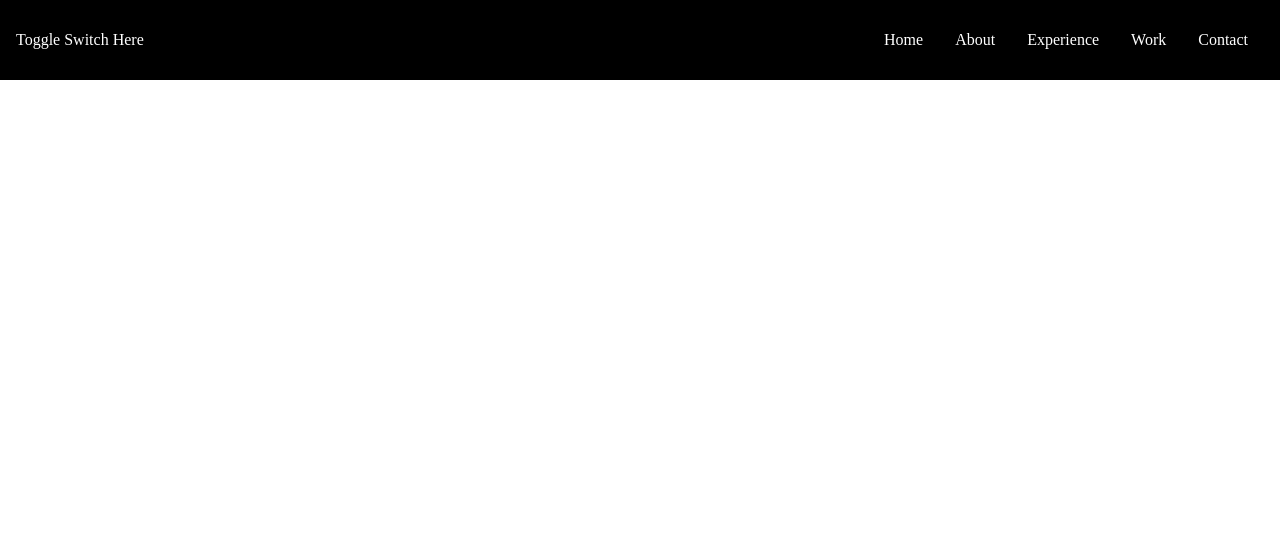
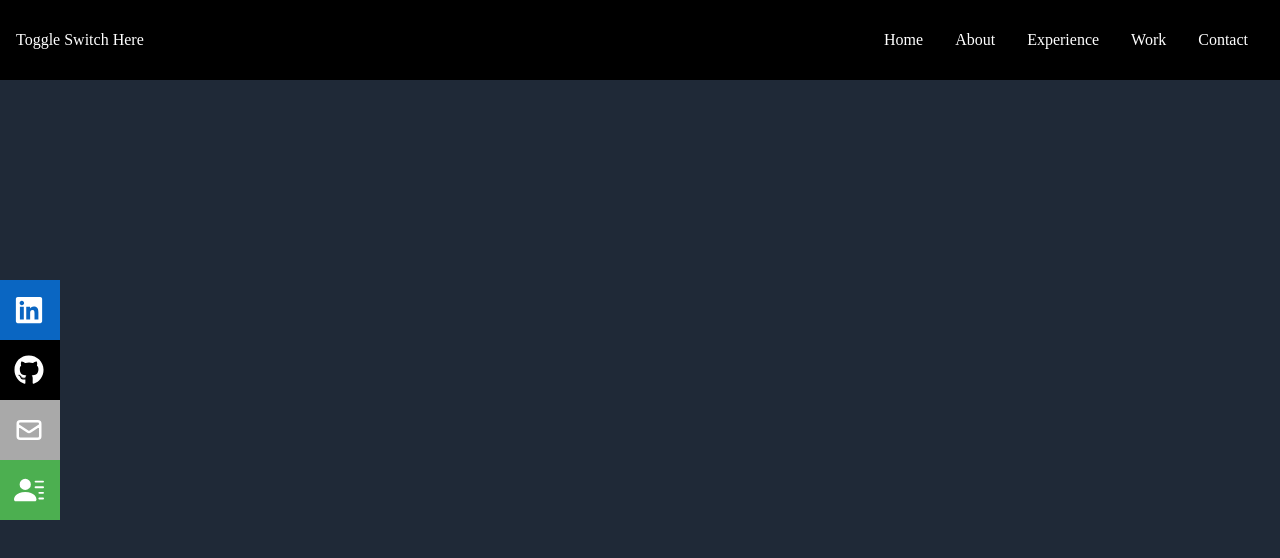
Before and after one commit to imsid22/imsid22.github.io, a React (Create React App) app in the folder portfolio/: page / in a window 1280 px wide. Shown: the top 558 px of the page. Built offline with nearby package versions, Linux system fonts and the light colour scheme; the HTML template or start-up script is replaced by a standard one.

Commit message:
feat: Implemented the navigation bar and social links

```diff
--- a/portfolio/src/App.js
+++ b/portfolio/src/App.js
@@ -1,9 +1,11 @@
+import Home from "./components/Home";
 import NavBar from "./components/NavBar";
 
 function App() {
     return (
         <div>
             <NavBar />
+            <Home />
         </div>
     );
 }
--- a/portfolio/src/components/Home.jsx
+++ b/portfolio/src/components/Home.jsx
@@ -0,0 +1,13 @@
+import React from 'react';
+import {HiArrowNarrowRight} from 'react-icons/hi';
+
+
+const Home = () => {
+  return (
+    <div className='w-full h-screen bg-gray-800'>
+
+    </div>
+  )
+}
+
+export default Home
--- a/portfolio/src/components/NavBar.jsx
+++ b/portfolio/src/components/NavBar.jsx
@@ -1,5 +1,7 @@
 import React, {useState} from 'react';
-import { FaBars, FaTimes } from 'react-icons/fa';
+import { FaBars, FaTimes, FaGithub, FaLinkedin } from 'react-icons/fa';
+import { HiOutlineMail } from 'react-icons/hi';
+import { BsFillPersonLinesFill } from 'react-icons/bs';
 
 const NavBar = () => {
 
@@ -40,33 +42,31 @@
 
         {/* Social Icons */}
 
-        <div className='hidden'> </div>
+        <div className='hidden lg:flex fixed flex-col top-[35%] left-0'>
+        <ul>
+            <li className='w-[160px] h-[60px] flex justify-between items-center ml-[-100px] hover:ml-[-10px] duration-300 bg-[#0A66C2]'>
+                <a className='flex justify-between items-center w-full text-white' href='/'>
+                    LinkedIn <FaLinkedin size={30} />
+                </a>
+            </li>
+            <li className='w-[160px] h-[60px] flex justify-between items-center ml-[-100px] hover:ml-[-10px] duration-300 bg-black'>
+                <a className='flex justify-between items-center w-full text-white' href='/'>
+                    GitHub <FaGithub size={30} />
+                </a>
+            </li>
+            <li className='w-[160px] h-[60px] flex justify-between items-center ml-[-100px] hover:ml-[-10px] duration-300 bg-[#A9A9A9]'>
+                <a className='flex justify-between items-center w-full text-white' href='/'>
+                    Email <HiOutlineMail size={30} />
+                </a>
+            </li>
+            <li className='w-[160px] h-[60px] flex justify-between items-center ml-[-100px] hover:ml-[-10px] duration-300 bg-[#4CAF50]'>
+                <a className='flex justify-between items-center w-full text-white' href='/'>
+                    Resume <BsFillPersonLinesFill size={30} />
+                </a>
+            </li>
+        </ul>
+        </div>
 
-
-
-
-
-
-
-
-
-
-
-
-
-
-        {/* <ul className='hidden md:flex'>
-
-            {linkArr.map(({id, link}) => (
-                <li key={id} className='px-4 cursor-pointer capitalize font-medium text-gray-500 hover:scale-105 duration-200'>
-                    {link}
-                </li>
-            ))}
-
-        </ul>
-        <div onClick={() => setNav(!nav)} className='cursor-pointer pr-4 z-10 text-gray-500'>
-            <FaBars size={30} />
-        </div> */}
     </div>
     );
 };
```
